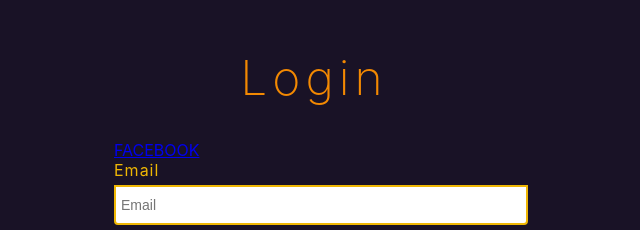
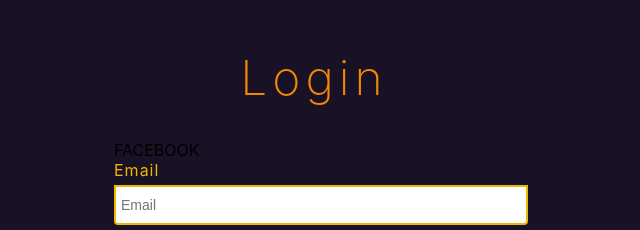
Before and after one commit to erikrahm/grand-stack-seed, a React (Create React App) app in the folder client/: page /login in a window 1280 px wide. Shown: the part 196-426 px from the top of the page, without its empty margins (326-966 px from the left). Built offline with nearby package versions, Linux system fonts and the light colour scheme.

Commit message:
Updating facebook auth URI to be an environment variable

```diff
--- a/client/src/components/Login.tsx
+++ b/client/src/components/Login.tsx
@@ -57,7 +57,7 @@ const Login: React.FC<Props> = ({ classes }) => {
         return (
           <div className={classes.loginContainer}>
             <h1 className={classes.header}>Login</h1>
-            <a href="http://localhost:8000/login-facebook">FACEBOOK</a>
+            <a href={process.env.FB_AUTH_URI}>FACEBOOK</a>
             <Formik
               initialValues={{
                 email: "",
```
